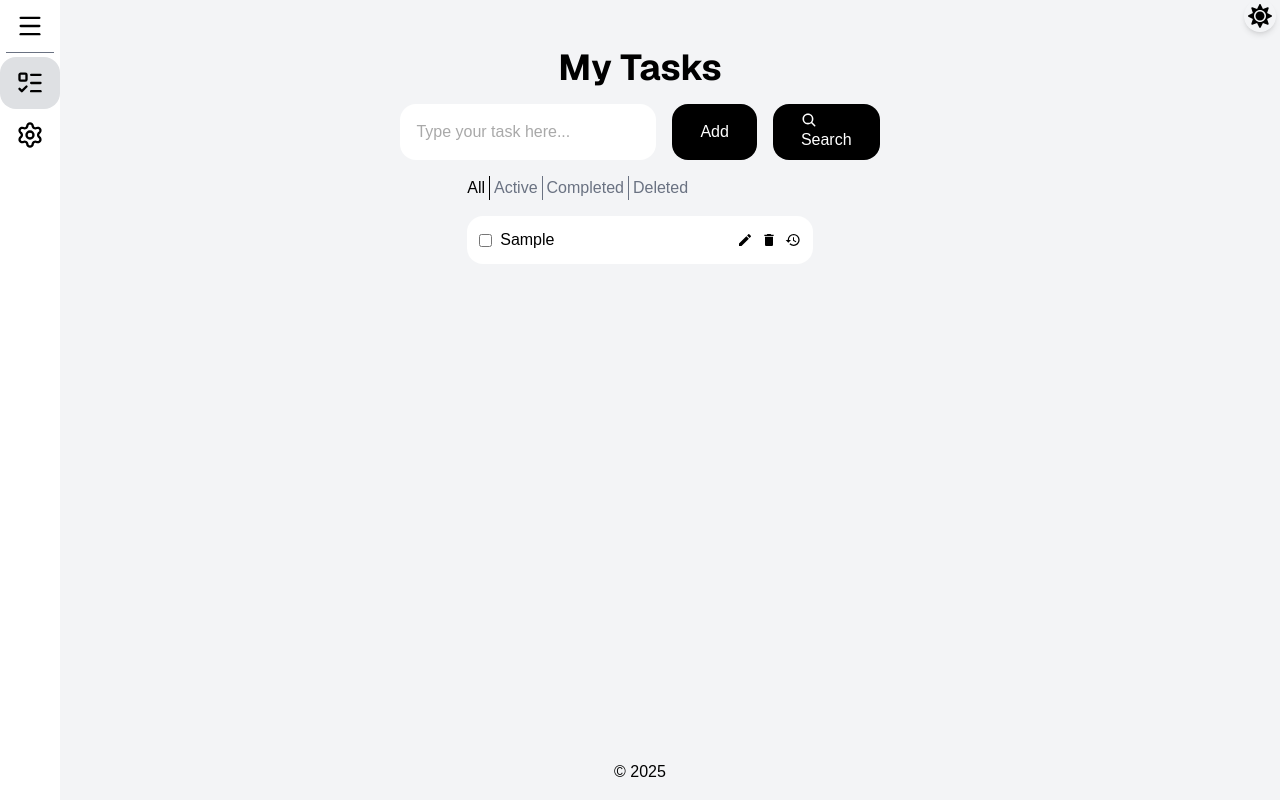
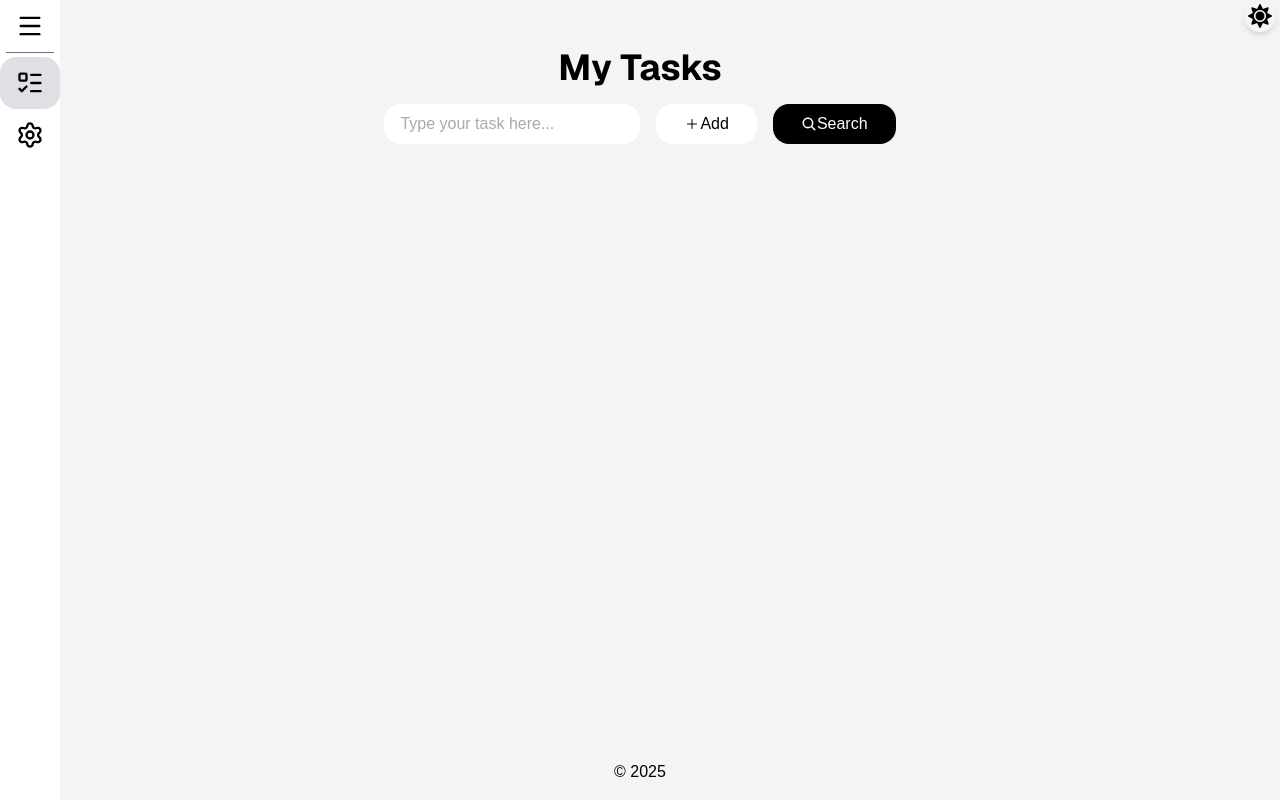
Before and after one commit to hamzafarooq6236/todo-app, a Next.js app: page / in a window 1280 px wide. Both pictures are taken after typing "Sample" into the empty fields and a click on the button "Search". Built offline with nearby package versions, Linux system fonts and the light colour scheme.

Commit message:
add search feature

```diff
--- a/app/page.tsx
+++ b/app/page.tsx
@@ -6,6 +6,8 @@ import { useTheme } from "next-themes";
 import Sidebar from "./components/sidebar";
 import Tasks from "./components/task"
 import { IoSearch } from "react-icons/io5";
+import { IoAdd } from "react-icons/io5";
+import Task from "./components/task";
 
 interface TaskItem {
   id: number,
@@ -21,18 +23,23 @@ export default function Home() {
 
   const [tasks, setTasks] = useState<TaskItem[]>([]);
   const [taskInput, setTaskInput] = useState<string>("");
+  const [isSearch, setIsSearch] = useState(false);
   const [activeFilter, setActiveFilter] = useState("All");
   const filters = ["All", "Active", "Completed", "Deleted"];
+  const [searchInput, setSearchInput] = useState("");
+  const searchedTasks = tasks.filter((item) => item.deletedAt === null && item.task.toLowerCase().includes(searchInput.toLowerCase()) );
 
   function toggleTheme() {
     setTheme(resolvedTheme === "dark" ? "light" : "dark");
   }
 
-  function handleAddTask(e: React.FormEvent) {
+  function handleAddSearch(e: React.FormEvent) {
     e.preventDefault();
+    if (!isSearch) {
       if (!taskInput.trim()) return;
       setTasks((prev) => [...prev, { id: Date.now(), task: taskInput.trim(), isChecked: false, createdAt: Date.now(), updatedAt: Date.now(), deletedAt: null }]);
       setTaskInput("");
+    }
   }
 
   function editTask(e: React.ChangeEvent<HTMLInputElement>, id: number) {
@@ -65,32 +72,32 @@ export default function Home() {
 
   }
 
-  function restoreTask(id:number){
-    const task = tasks.find(item=>item.id===id)?.deletedAt!==null;
-    if(!task){return;}
-    setTasks(tasks.map((item)=>item.id? { ...item, deletedAt: null }: item));
+  function restoreTask(id: number) {
+    const task = tasks.find(item => item.id === id)?.deletedAt !== null;
+    if (!task) { return; }
+    setTasks(tasks.map((item) => item.id ? { ...item, deletedAt: null } : item));
 
   }
 
 
   function filter(fl: string) {
-    let finalTasks=[];
+    let finalTasks = [];
     if (fl === "Deleted") {
       finalTasks = tasks.filter((item) => item.deletedAt !== null);
 
     } else if (fl === "Completed") {
       const sorted = tasks.toSorted((a, b) => a.updatedAt - b.updatedAt);
-      finalTasks = sorted.filter(item => item.isChecked === true && item.deletedAt===null);
+      finalTasks = sorted.filter(item => item.isChecked === true && item.deletedAt === null);
 
     }
     else if (fl === "Active") {
-      finalTasks = tasks.filter((item) => item.isChecked === false && item.deletedAt===null)
+      finalTasks = tasks.filter((item) => item.isChecked === false && item.deletedAt === null)
 
     } else {
       finalTasks = tasks.filter((item) => item.deletedAt === null);
     }
 
-    return ( finalTasks.map((t) => (
+    return (finalTasks.map((t) => (
       <Tasks
         key={t.id}
         id={t.id}
@@ -145,13 +152,13 @@ export default function Home() {
 
         <div>
           {/* Task Input */}
-          <form onSubmit={handleAddTask} className="flex gap-4 justify-center">
+          <form onSubmit={handleAddSearch} className="flex gap-4 justify-center">
             <input
               type="text"
               autoFocus
               value={taskInput}
               placeholder="Type your task here..."
-              className="
+              className={` ${isSearch ? "hidden" : ""}
               bg-white dark:bg-[#4A5565]
               text-black dark:text-white
               placeholder-[#A9A9A9]
@@ -159,22 +166,40 @@ export default function Home() {
               w-[20%]
               pl-4 pr-2 py-2
               outline-none
-            "
+            `}
               onChange={(e) => {
                 setTaskInput(e.target.value);
               }}
             />
-
-            <button type="submit" className=" text-white bg-black dark:bg-[#4A5565] dark:text-white rounded-2xl px-7 py-2 cursor-pointer ">
+            <input
+              type="text"
+              autoFocus
+              value={searchInput}
+              placeholder="Type your task here..."
+              className={` ${isSearch ? "" : "hidden"}
+              bg-white dark:bg-[#4A5565]
+              text-black dark:text-white
+              placeholder-[#A9A9A9]
+              rounded-2xl
+              w-[20%]
+              pl-4 pr-2 py-2
+              outline-none
+            `}
+              onChange={(e) => {
+                setSearchInput(e.target.value);
+              }}
+            />
+            <button type="submit" onClick={() => setIsSearch(false)} className={`flex items-center transition-all ${isSearch ? "text-black bg-white" : "text-white bg-black"} dark:bg-[#4A5565] dark:text-white rounded-2xl px-7 py-2 cursor-pointer `}>
+              <IoAdd />
               Add
             </button>
-            <button type="submit" className=" text-white bg-black dark:bg-[#4A5565] dark:text-white rounded-2xl px-7 py-2 cursor-pointer ">
-              <IoSearch/>
+            <button type="button" onClick={() => setIsSearch(true)} className={`flex items-center transition-all ${isSearch ? "text-white bg-black" : "text-black bg-white"} dark:bg-[#4A5565] dark:text-white rounded-2xl px-7 py-2 cursor-pointer `}>
+              <IoSearch />
               Search
             </button>
           </form>
 
-          {/* filters and tasks list*/}
+          {!isSearch ? (
             <div className="mt-4 w-[27%] mx-auto">
               <div className=" flex gap-1 mt-2">
                 {filters.map((f, index) => (<button key={index} className={` pr-1 cursor-pointer ${f === activeFilter ? "text-black" : "text-[#6A7282]"} ${f === "Deleted" ? "" : "border-r border-black-200"} `} onClick={() => setActiveFilter(f)}>{f}</button>))}
@@ -184,6 +209,22 @@ export default function Home() {
                 {filter(activeFilter)}
               </div>
             </div>
+          ) : (
+            <div className="mt-4 w-[27%] mx-auto overflow-y-auto h-[50vh] flex flex-col items-center gap-2">
+              {searchedTasks.map((t) => (
+                <Tasks
+                  key={t.id}
+                  id={t.id}
+                  content={t.task}
+                  isChecked={t.isChecked}
+                  editTask={editTask}
+                  handleChecked={handleChecked}
+                  deleteTask={deleteTask}
+                  restoreTask={restoreTask}
+                />
+              ))}
+            </div>
+          )}
 
         </div>
 
```
Lines whose indentation alone changed are shown as unchanged.
